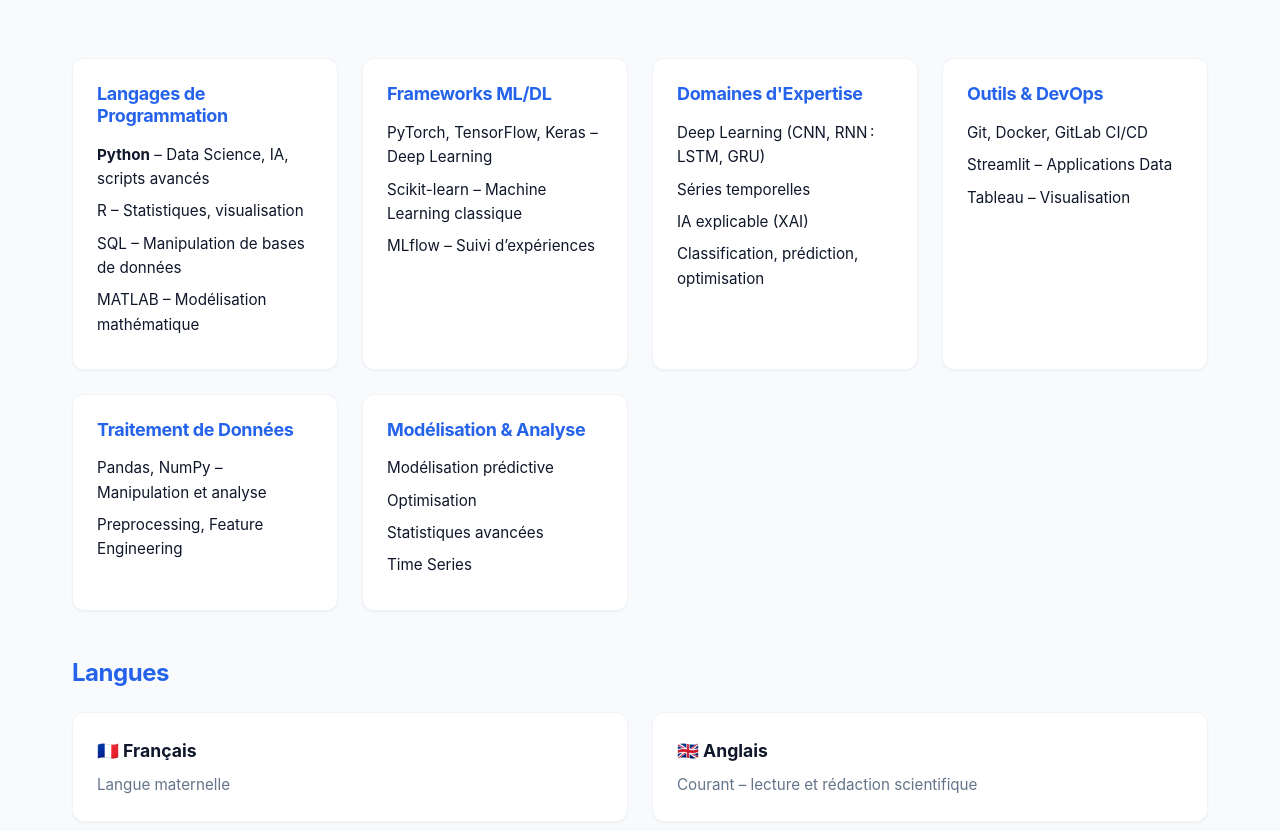
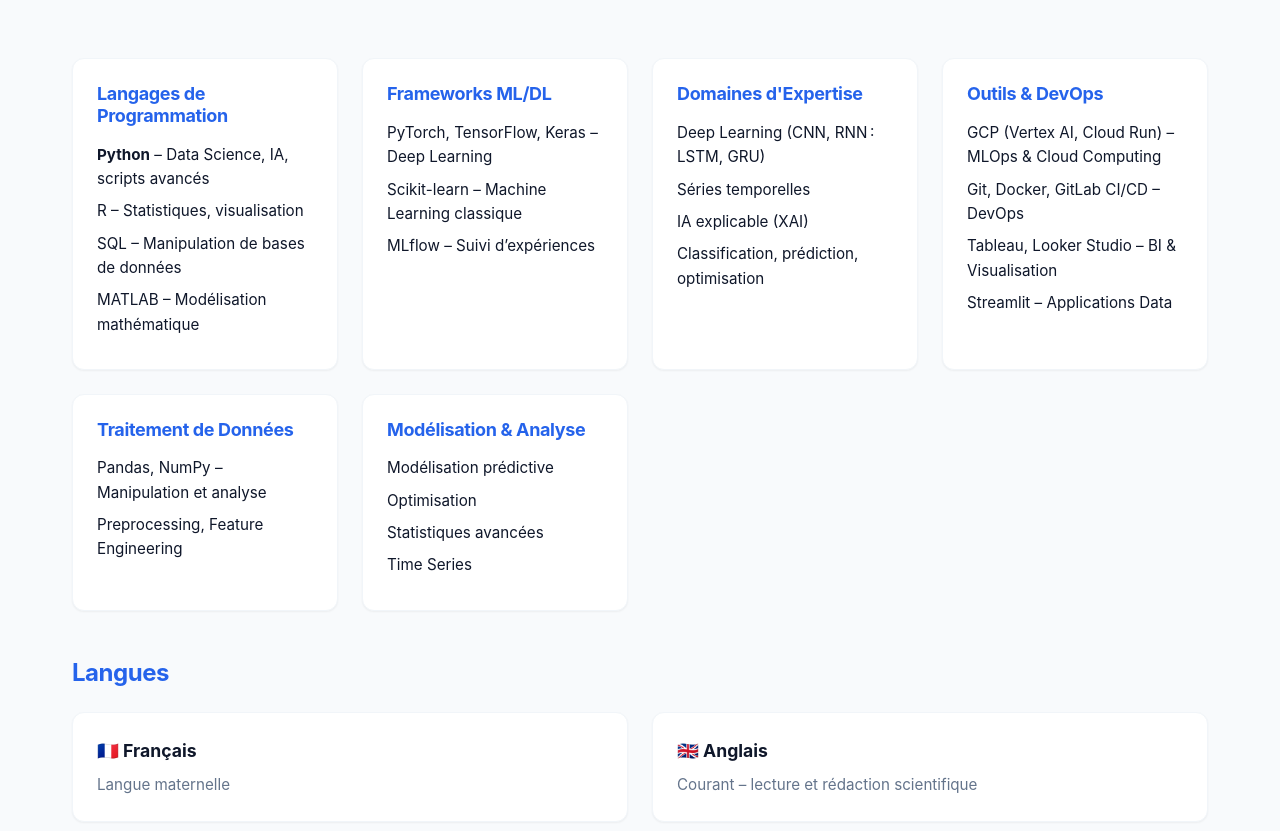
Before and after one commit to oscarhouessou/oscarhouessou.github.io, a plain HTML site: page index.html in a window 1280 px wide. Shown: the part 5900-6731 px from the top of the page. Drawn offline with Linux system fonts and the light colour scheme.

Commit message:
feat: add GCP, Vertex AI, Cloud Run, Looker Studio to technical skills

```diff
--- a/index.html
+++ b/index.html
@@ -352,9 +352,10 @@
                 <div class="skill-card">
                     <h4>Outils & DevOps</h4>
                     <ul>
-                        <li>Git, Docker, GitLab CI/CD</li>
+                        <li>GCP (Vertex AI, Cloud Run) – MLOps & Cloud Computing</li>
+                        <li>Git, Docker, GitLab CI/CD – DevOps</li>
+                        <li>Tableau, Looker Studio – BI & Visualisation</li>
                         <li>Streamlit – Applications Data</li>
-                        <li>Tableau – Visualisation</li>
                     </ul>
                 </div>
                 <div class="skill-card">
```
